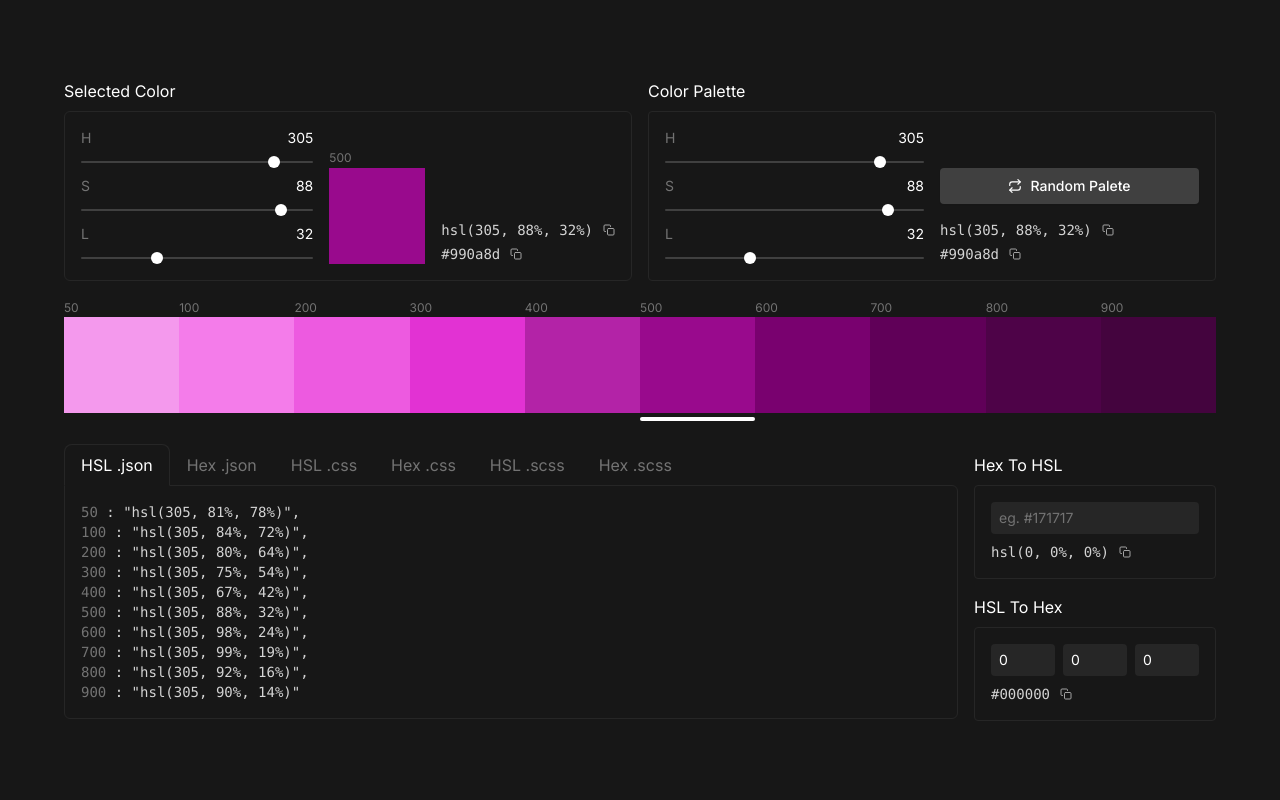
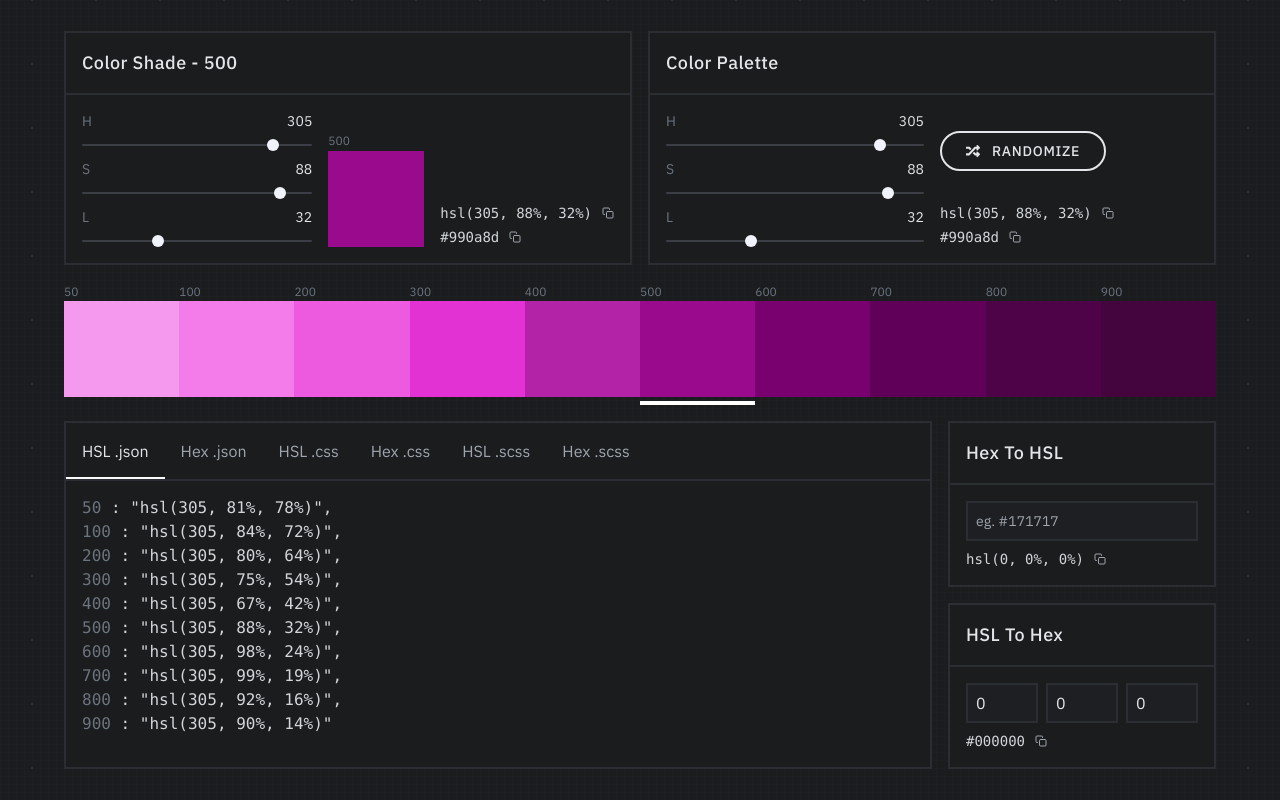
Before and after one commit to rkatanic/colors, a Next.js app: page / in a window 1280 px wide. Built offline with nearby package versions, Linux system fonts and the light colour scheme.

Commit message:
Update design

```diff
--- a/components/Color.tsx
+++ b/components/Color.tsx
@@ -13,18 +13,16 @@ const Color = ({
 }: Props) => {
   return (
     <div
-      className="text-sm text-white w-full"
+      className="w-full text-sm text-white"
       onClick={() => selectColor(shade)}
     >
-      <span className="text-neutral-500 mb-1 text-xs">{shade}</span>
+      <span className="mb-1 text-xs text-gray-500">{shade}</span>
       <div
         className="h-16 md:h-24"
         style={{ backgroundColor: `hsl(${h},${s}%,${l}%)` }}
       ></div>
       <div
-        className={`w-full h-1 rounded-md mt-1 ${
-          shade === selectedColor && "bg-white"
-        }`}
+        className={`mt-1 h-1  w-full ${shade === selectedColor && "bg-white"}`}
       ></div>
     </div>
   );
--- a/components/ColorCopy.tsx
+++ b/components/ColorCopy.tsx
@@ -16,7 +16,7 @@ const ColorCopy = ({ color }: Props): JSX.Element => {
 
   return (
     <div className="flex items-center gap-2.5">
-      <span className="text-sm text-neutral-300 font-mono whitespace-nowrap">
+      <span className="whitespace-nowrap font-mono text-sm text-gray-300">
         {color}
       </span>
 
@@ -26,7 +26,7 @@ const ColorCopy = ({ color }: Props): JSX.Element => {
         ) : (
           <FiCopy
             size="0.75rem"
-            className="stroke-neutral-400 hover:stroke-white"
+            className="stroke-gray-400 hover:stroke-white"
           />
         )}
       </button>
--- a/components/ColorPicker.tsx
+++ b/components/ColorPicker.tsx
@@ -13,13 +13,16 @@ const ColorPicker = ({
   selectedColor,
 }: Props) => {
   return (
-    <div className="text-white flex-1">
-      <div className="mb-2">Selected Color</div>
-      <div className="flex gap-4 items-end rounded-md border border-neutral-800 p-4">
-        <div className="flex flex-col text-sm w-full">
+    <div className="flex-1 bg-gray-900 text-gray-200">
+      <div className="fxlex items-end gap-4  border-2 border-gray-800">
+        <div className="border-b-2 border-gray-800 p-4 text-lg font-medium tracking-wide text-gray-200">
+          Color Shade - {selectedColor}
+        </div>
+        <div className="flex gap-4 p-4">
+          <div className="flex w-full flex-col text-sm">
             <div className="mb-2">
               <div className="flex justify-between">
-              <span className="text-neutral-500">H</span> {h}
+                <span className="text-gray-500">H</span> {h}
               </div>
               <input
                 className="w-full"
@@ -32,7 +35,7 @@ const ColorPicker = ({
             </div>
             <div>
               <div className="flex justify-between">
-              <span className="text-neutral-500">S</span>
+                <span className="text-gray-500">S</span>
                 {s}
               </div>
               <input
@@ -46,7 +49,7 @@ const ColorPicker = ({
             </div>
             <div className="mt-2">
               <div className="flex justify-between">
-              <span className="text-neutral-500">L</span> {l}
+                <span className="text-gray-500">L</span> {l}
               </div>
               <input
                 className="w-full"
@@ -58,9 +61,9 @@ const ColorPicker = ({
               />
             </div>
           </div>
-        <div className="flex gap-4 w-full flex-col items-start justify-start sm:items-end sm:flex-row">
+          <div className="flex w-full flex-col items-start justify-start gap-4 sm:flex-row sm:items-end">
             <div>
-            <span className="text-neutral-500 text-xs">{selectedColor}</span>
+              <span className="text-xs text-gray-500">{selectedColor}</span>
               <input
                 id="color-picker"
                 className="sr-only"
@@ -70,7 +73,7 @@ const ColorPicker = ({
               />
               <label
                 htmlFor="color-picker"
-              className="block w-24 h-24"
+                className="block h-24 w-24"
                 style={{ backgroundColor: `hsl(${h},${s}%,${l}%)` }}
               ></label>
             </div>
@@ -81,6 +84,7 @@ const ColorPicker = ({
           </div>
         </div>
       </div>
+    </div>
   );
 };
 
--- a/components/ColorsExport.tsx
+++ b/components/ColorsExport.tsx
@@ -19,44 +19,44 @@ const ColorsExport = ({ colors }: Props): JSX.Element => {
   const colorShades = Object.keys(colors).map((key) => colors[key]);
 
   return (
-    <div className="text-white w-full mt-4 lg:mt-0">
-      <div className="flex whitespace-nowrap overflow-x-auto overflow-y-hidden">
+    <div className="mt-4 w-full border-2 border-gray-800 bg-gray-900 text-white lg:mt-0">
+      <div className="flex overflow-x-auto whitespace-nowrap border-b-2 border-gray-800 py-4">
         {TABS.map((tab) => (
           <div
             key={tab}
             onClick={() => setActiveTab(tab)}
-            className={`cursor-pointer p-2 px-4 -mb-[0px] border  ${
+            className={`relative cursor-pointer px-4 before:absolute before:left-0 before:-bottom-4 before:h-[2px] before:w-full hover:text-gray-200 ${
               activeTab === tab
-                ? "rounded-t-lg bg-neutral-900 border-neutral-800 border-b-transparent text-white"
-                : "border-transparent text-neutral-500"
+                ? "text-gray-200 before:bg-gray-50"
+                : "text-gray-400 hover:before:bg-gray-700"
             }`}
           >
             {tab}
           </div>
         ))}
       </div>
-      <div className="border border-neutral-800 p-4 rounded-md rounded-tl-none -mt-[1px]">
+      <div className="-tl-none -mt-[1px] p-4">
         {activeTab === TABS[0] &&
           colorShades.map((colorShade, i) => (
-            <div key={i} className="font-mono text-sm text-neutral-300 ">
-              <span className="text-neutral-500">{Object.keys(colors)[i]}</span>{" "}
-              : &quot;hsl({colorShade.h}, {colorShade.s}%, {colorShade.l}
+            <div key={i} className="font-mono text-gray-300 ">
+              <span className="text-gray-500">{Object.keys(colors)[i]}</span> :
+              &quot;hsl({colorShade.h}, {colorShade.s}%, {colorShade.l}
               %)&quot;
               {i !== 9 && ","}
             </div>
           ))}
         {activeTab === TABS[1] &&
           colorShades.map((colorShade, i) => (
-            <div key={i} className="font-mono text-sm text-neutral-300 ">
-              <span className="text-neutral-500">{Object.keys(colors)[i]}</span>{" "}
-              : &quot;{HSLToHex(colorShade.h, colorShade.s, colorShade.l)}&quot;
+            <div key={i} className="font-mono text-gray-300 ">
+              <span className="text-gray-500">{Object.keys(colors)[i]}</span> :
+              &quot;{HSLToHex(colorShade.h, colorShade.s, colorShade.l)}&quot;
               {i !== 9 && ","}
             </div>
           ))}
         {activeTab === TABS[2] &&
           colorShades.map((colorShade, i) => (
-            <div key={i} className="font-mono text-sm text-neutral-300 ">
-              <span className="text-neutral-500">
+            <div key={i} className="font-mono text-gray-300 ">
+              <span className="text-gray-500">
                 --color-{Object.keys(colors)[i]}
               </span>
               : hsl({colorShade.h}, {colorShade.s}%, {colorShade.l}%);
@@ -64,8 +64,8 @@ const ColorsExport = ({ colors }: Props): JSX.Element => {
           ))}
         {activeTab === TABS[3] &&
           colorShades.map((colorShade, i) => (
-            <div key={i} className="font-mono text-sm text-neutral-300 ">
-              <span className="text-neutral-500">
+            <div key={i} className="font-mono text-gray-300 ">
+              <span className="text-gray-500">
                 --color-{Object.keys(colors)[i]}
               </span>
               : {HSLToHex(colorShade.h, colorShade.s, colorShade.l)};
@@ -73,8 +73,8 @@ const ColorsExport = ({ colors }: Props): JSX.Element => {
           ))}
         {activeTab === TABS[4] &&
           colorShades.map((colorShade, i) => (
-            <div key={i} className="font-mono text-sm text-neutral-300 ">
-              <span className="text-neutral-500">
+            <div key={i} className="font-mono text-gray-300 ">
+              <span className="text-gray-500">
                 $color-{Object.keys(colors)[i]}
               </span>
               : hsl({colorShade.h}, {colorShade.s}%, {colorShade.l}%);
@@ -83,8 +83,8 @@ const ColorsExport = ({ colors }: Props): JSX.Element => {
 
         {activeTab === TABS[5] &&
           colorShades.map((colorShade, i) => (
-            <div key={i} className="font-mono text-sm text-neutral-300 ">
-              <span className="text-neutral-500">
+            <div key={i} className="font-mono text-gray-300 ">
+              <span className="text-gray-500">
                 $color-{Object.keys(colors)[i]}
               </span>
               : {HSLToHex(colorShade.h, colorShade.s, colorShade.l)};
--- a/components/HexToHSLConverter.tsx
+++ b/components/HexToHSLConverter.tsx
@@ -7,17 +7,21 @@ const HexToHslConverter = () => {
   const hsl = hexToHSL(hex);
 
   return (
-    <div className="text-white flex-1 lg:mt-8">
-      <div className="mb-2">Hex To HSL</div>
-      <div className="p-4 border border-neutral-800 rounded text-sm mb-1">
+    <div className="flex-1 bg-gray-900 text-gray-200">
+      <div className="mb-1 border-2  border-gray-800 text-sm">
+        <div className="border-b-2 border-gray-800 p-4 text-lg font-medium tracking-wide text-gray-200">
+          Hex To HSL
+        </div>
+        <div className="p-4">
           <input
             onChange={(e) => setHex(e.target.value)}
             type="text"
             value={hex}
             placeholder="eg. #171717"
-          className="w-full mb-2 bg-neutral-800 border-0 border p-1.5 px-2 rounded placeholder:text-neutral-500"
+            className="mb-2 w-full border-2 border-gray-800 bg-gray-800/20 p-2 outline-0 placeholder:text-gray-400 focus:border-gray-400"
           />
           <ColorCopy color={`hsl(${hsl.h}, ${hsl.s}%, ${hsl.l}%)`} />
+        </div>
       </div>
     </div>
   );
--- a/components/HslToHexConverter.tsx
+++ b/components/HslToHexConverter.tsx
@@ -6,16 +6,19 @@ const HSLToHexConverter = () => {
   const [{ h, s, l }, setHsl] = useState({ h: 0, s: 0, l: 0 });
 
   return (
-    <div className="text-white flex-1 lg:mt-4">
-      <div className="mb-2">HSL To Hex</div>
-      <div className="border border-neutral-800 rounded p-4">
-        <div className="flex gap-2 mb-2">
+    <div className="flex-1 bg-gray-900 bg-gray-900 text-gray-200 lg:mt-4">
+      <div className="border-2 border-gray-800">
+        <div className="border-b-2 border-gray-800 p-4 text-lg font-medium tracking-wide text-gray-200">
+          HSL To Hex
+        </div>
+        <div className="p-4">
+          <div className="mb-2 flex items-start gap-2">
             <input
               type="number"
               min={0}
               max={360}
               value={h}
-            className="border-0 bg-neutral-800 rounded p-1.5 px-2 text-sm w-16"
+              className="h-10 border-2 border-gray-800 bg-gray-800/20 p-2 outline-0 placeholder:text-gray-400 focus:border-gray-400"
               onChange={(e) =>
                 setHsl((prevState) => ({ ...prevState, h: +e.target.value }))
               }
@@ -25,7 +28,7 @@ const HSLToHexConverter = () => {
               min={0}
               max={100}
               value={s}
-            className="border-0 bg-neutral-800 rounded p-1.5 px-2 text-sm w-16"
+              className="h-10 border-2 border-gray-800 bg-gray-800/20 p-2 outline-0 placeholder:text-gray-400 focus:border-gray-400"
               onChange={(e) =>
                 setHsl((prevState) => ({ ...prevState, s: +e.target.value }))
               }
@@ -35,7 +38,7 @@ const HSLToHexConverter = () => {
               min={0}
               max={100}
               value={l}
-            className="border-0 bg-neutral-800 rounded p-1.5 px-2 text-sm w-16"
+              className="h-10 border-2 border-gray-800 bg-gray-800/20 p-2 outline-0 placeholder:text-gray-400 focus:border-gray-400"
               onChange={(e) =>
                 setHsl((prevState) => ({ ...prevState, l: +e.target.value }))
               }
@@ -44,6 +47,7 @@ const HSLToHexConverter = () => {
           <ColorCopy color={HSLToHex(h, s, l)} />
         </div>
       </div>
+    </div>
   );
 };
 
--- a/package.json
+++ b/package.json
@@ -22,6 +22,7 @@
     "eslint": "8.25.0",
     "eslint-config-next": "12.3.1",
     "postcss": "^8.4.18",
+    "prettier-plugin-tailwindcss": "^0.2.1",
     "tailwindcss": "^3.2.0",
     "typescript": "4.8.4"
   }
--- a/pages/_app.tsx
+++ b/pages/_app.tsx
@@ -1,8 +1,14 @@
-import '../styles/globals.css'
-import type { AppProps } from 'next/app'
+import "../styles/globals.css";
+import type { AppProps } from "next/app";
 
 function MyApp({ Component, pageProps }: AppProps) {
-  return <Component {...pageProps} />
+  return (
+    <div className="bg-gray-900">
+      <div className="grid-lines fixed inset-0"></div>
+      <div className="dots fixed inset-0"></div>
+      <Component {...pageProps} />
+    </div>
+  );
 }
 
-export default MyApp
+export default MyApp;
--- a/pages/index.tsx
+++ b/pages/index.tsx
@@ -4,10 +4,10 @@ import Color from "../components/Color";
 import ColorPicker from "../components/ColorPicker";
 import ColorsExport from "../components/ColorsExport";
 import { getRandomInt, HSLToHex } from "../util/utils";
-import { FiRepeat } from "react-icons/fi";
+import { FaRandom } from "react-icons/fa";
 import ColorCopy from "../components/ColorCopy";
-import HexToHslConverter from "../components/HexToHSLConverter";
 import HSLToHexConverter from "../components/HslToHexConverter";
+import HexToHslConverter from "../components/HexToHslConverter";
 
 const Home: NextPage = ({ HUE, SATURATION, LIGHTNESS }: any): JSX.Element => {
   const [hue, setHue] = useState(HUE);
@@ -212,22 +212,26 @@ const Home: NextPage = ({ HUE, SATURATION, LIGHTNESS }: any): JSX.Element => {
   };
 
   return (
-    <div className="min-h-screen bg-neutral-900 flex p-4">
-      <div className="m-auto flex flex-col max-w-6xl w-full">
-        <div className="flex flex-col gap-4 justify-between w-full mb-4 flex-wrap lg:flex-row">
+    <div className="relative flex min-h-screen p-4">
+      <div className="m-auto flex w-full max-w-6xl flex-col">
+        <div className="mb-4 flex w-full flex-col flex-wrap justify-between gap-4 lg:flex-row">
           <ColorPicker
             selectedColor={selectedColor}
             color={colors[selectedColor]}
             setColor={setColor}
           />
-          <div className="text-white flex gap-4 items-end flex-1">
+          <div className="flex flex-1 items-end gap-4 bg-gray-900 text-gray-200">
             <div className="w-full">
-              <div className="mb-2">Color Palette</div>
-              <div className="flex gap-4 items-end border border-neutral-800 rounded p-4">
-                <div className="text-sm w-full">
+              <div className="border-2 border-gray-800">
+                <div className="border-b-2 border-gray-800 p-4 text-lg font-medium tracking-wide text-gray-200">
+                  Color Palette
+                </div>
+
+                <div className="flex items-end gap-4 p-4">
+                  <div className="w-full text-sm">
                     <div className="mb-2">
                       <div className="flex justify-between">
-                      <span className="text-neutral-500">H</span>
+                        <span className="text-gray-500">H</span>
                         {hue}
                       </div>
                       <input
@@ -241,7 +245,7 @@ const Home: NextPage = ({ HUE, SATURATION, LIGHTNESS }: any): JSX.Element => {
                     </div>
                     <div>
                       <div className="flex justify-between">
-                      <span className="text-neutral-500">S</span> {saturation}
+                        <span className="text-gray-500">S</span> {saturation}
                       </div>
                       <input
                         className="w-full"
@@ -254,7 +258,7 @@ const Home: NextPage = ({ HUE, SATURATION, LIGHTNESS }: any): JSX.Element => {
                     </div>
                     <div className="mt-2">
                       <div className="flex justify-between">
-                      <span className="text-neutral-500">L</span> {lightness}
+                        <span className="text-gray-500">L</span> {lightness}
                       </div>
                       <input
                         className="w-full"
@@ -266,16 +270,14 @@ const Home: NextPage = ({ HUE, SATURATION, LIGHTNESS }: any): JSX.Element => {
                       />
                     </div>
                   </div>
-                <div className="whitespace-nowrap w-full">
+                  <div className="w-full whitespace-nowrap">
                     <button
-                    className="flex items-center justify-center gap-2 text-sm w-full mb-4 bg-neutral-700 hover:bg-neutral-700/70 p-2 rounded shadow-sm px-4"
+                      className="mb-8 flex items-center justify-center gap-3 rounded-full border-2 border-gray-200 bg-gray-900 p-2 px-6 text-sm font-medium uppercase tracking-wider text-gray-200 shadow-sm hover:bg-gray-800/50"
                       type="button"
                       onClick={setRandomHue}
                     >
-                    <FiRepeat />
-                    <span className="text-white font-medium">
-                      Random Palete
-                    </span>
+                      <FaRandom />
+                      Randomize
                     </button>
                     <div className="flex flex-col gap-1">
                       <ColorCopy
@@ -288,8 +290,9 @@ const Home: NextPage = ({ HUE, SATURATION, LIGHTNESS }: any): JSX.Element => {
               </div>
             </div>
           </div>
+        </div>
 
-        <div className="flex flex-col w-full md:flex-row">
+        <div className="flex w-full flex-col md:flex-row">
           <Color
             selectedColor={selectedColor}
             selectColor={selectColor}
@@ -351,9 +354,9 @@ const Home: NextPage = ({ HUE, SATURATION, LIGHTNESS }: any): JSX.Element => {
             color={colors[900]}
           />
         </div>
-        <div className="flex flex-col items-baseline gap-4 w-full lg:flex-row">
+        <div className="mt-4 flex w-full flex-col gap-4 lg:flex-row">
           <ColorsExport colors={colors} />
-          <div className="w-full flex gap-4 items-baseline flex-wrap lg:block lg:w-auto">
+          <div className="flex w-full flex-wrap items-baseline gap-4 lg:block lg:w-auto">
             <HexToHslConverter />
             <HSLToHexConverter />
           </div>
--- a/styles/globals.css
+++ b/styles/globals.css
@@ -1,4 +1,4 @@
-@import url("https://fonts.googleapis.com/css2?family=Inter:wght@300;400;500;600;700;800;900&display=swap");
+@import url("https://fonts.googleapis.com/css2?family=IBM+Plex+Sans:wght@300;400;500;600;700;800;900&display=swap");
 
 @tailwind base;
 @tailwind components;
@@ -6,7 +6,7 @@
 
 @layer base {
   html {
-    font-family: Inter, system-ui, sans-serif;
+    font-family: IBM Plex Sans, system-ui, sans-serif;
   }
 }
 
@@ -27,7 +27,7 @@ input[type="range"]::-webkit-slider-thumb {
   -webkit-appearance: none; /* Override default look */
   appearance: none;
   margin-top: -5.5px; /* Centers thumb on the track */
-  background-color: hsl(0, 0%, 100%);
+  background-color: hsl(214, 50%, 96%);
   height: 0.75rem;
   width: 0.75rem;
   border-radius: 50%;
@@ -36,7 +36,7 @@ input[type="range"]::-webkit-slider-thumb {
 /***** Chrome, Safari, Opera, and Edge Chromium *****/
 input[type="range"]::-webkit-slider-runnable-track {
   border-radius: 2rem;
-  background: hsl(0, 0%, 25%);
+  background: hsl(214, 8%, 25%);
   height: 0.125rem;
 }
 
@@ -46,3 +46,14 @@ input[type="range"]::-moz-range-track {
   background: hsl(0, 0%, 25%);
   height: 0.125rem;
 }
+
+.dots {
+  background-image: radial-gradient(hsl(214, 8%, 20%) 1px, transparent 1px);
+  background-size: 4rem 4rem;
+  background-position: 0rem 2rem;
+}
+.grid-lines {
+  background-image: linear-gradient(hsl(214, 8%, 12.25%) 1px, transparent 1px),
+    linear-gradient(90deg, hsl(214, 8%, 12.25%) 1px, transparent 1px);
+  background-size: 0.5rem 0.5rem;
+}
--- a/tailwind.config.js
+++ b/tailwind.config.js
@@ -5,7 +5,23 @@ module.exports = {
     "./components/**/*.{js,ts,jsx,tsx}",
   ],
   theme: {
-    extend: {},
+    extend: {
+      colors: {
+        black: "hsl(214, 8%, 8%)",
+        gray: {
+          50: "hsl(214, 8%, 98%)",
+          100: "hsl(214, 8%, 96%)",
+          200: "hsl(214, 8%, 90%)",
+          300: "hsl(214, 8%, 84%)",
+          400: "hsl(214, 8%, 65%)",
+          500: "hsl(214, 8%, 46%)",
+          600: "hsl(214, 8%, 34%)",
+          700: "hsl(214, 8%, 26%)",
+          800: "hsl(214, 8%, 18%)",
+          900: "hsl(214, 8%, 11%)",
+        },
+      },
+    },
   },
   plugins: [],
-}
+};
```
Also changed, not shown: 1 other file (tests, documents, lock files or other folders). Lines whose indentation alone changed are shown as unchanged.
